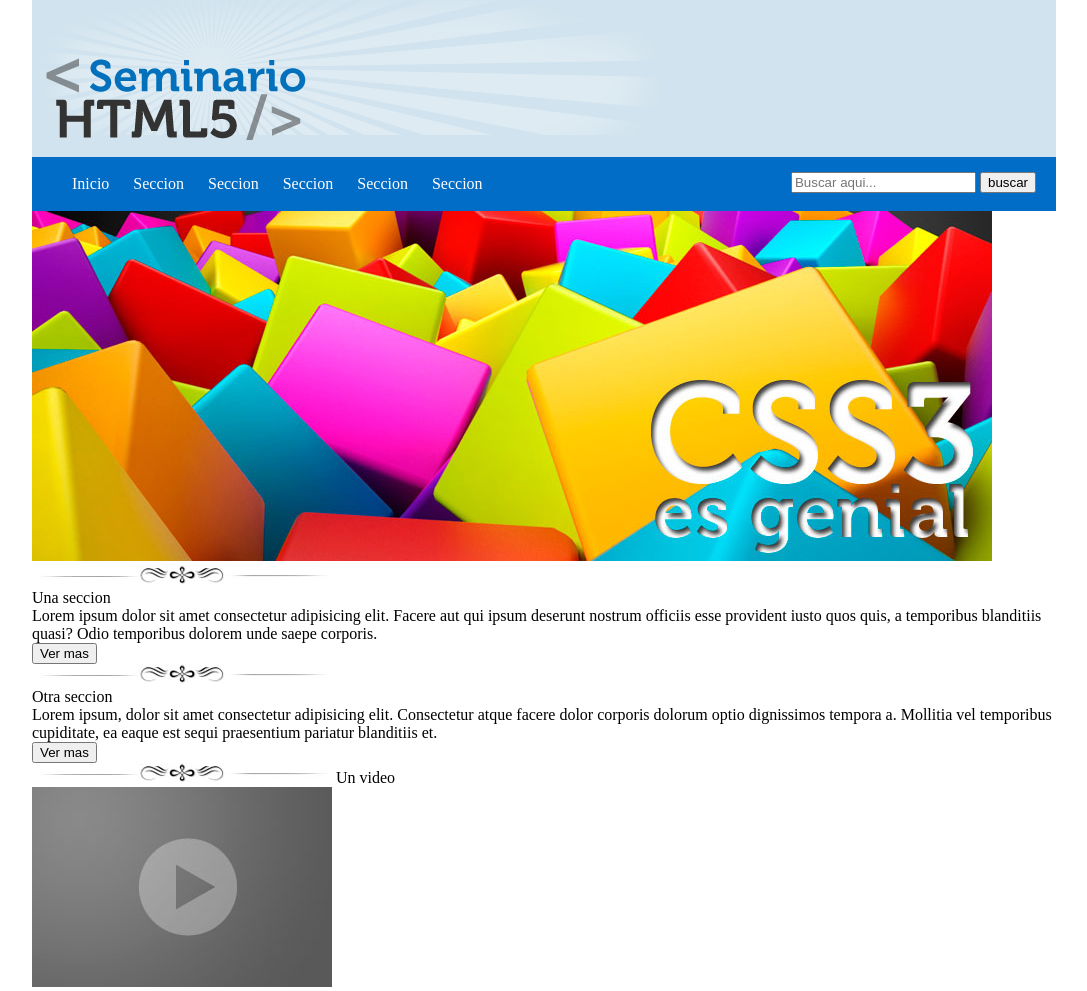
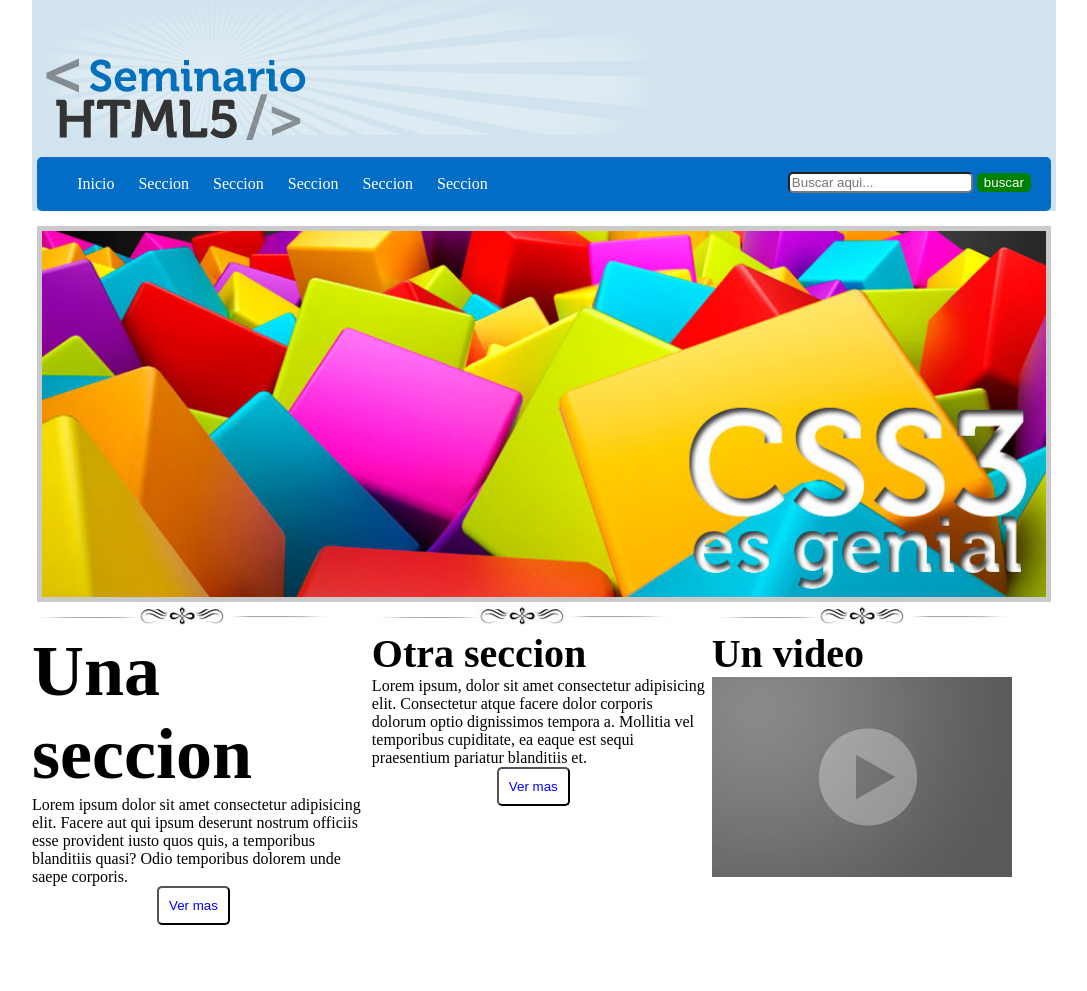
Before and after one commit to Jesus-Manjarrez/pw15162022, a plain HTML site: page PracticaCSS01 /index.html in a window 1280 px wide. Shown: the whole page, without its empty margins (96-1183 px from the left). After the commit the page ends 925 px from the top, so only its background shows below. Drawn offline with Linux system fonts and the light colour scheme.

Commit message:
Practica 1 terminada

```diff
--- a/PracticaCSS01 /css/estilos.css
+++ b/PracticaCSS01 /css/estilos.css
@@ -9,7 +9,19 @@ header{
 }
 header nav{
     background: #026dc6;
+    border-radius: 5px;
+    margin: 0px auto;
     padding: 2px 0px;
+    width: 99%;
+
+}
+header nav form input{
+    border-radius: 5px;
+}
+header nav form input[type="submit"]{
+    background: green;
+    border: 1px solid green;
+    color: white;
 }
 header nav form{
     float: right;
@@ -25,3 +37,36 @@ header nav ul li {
 #logo{
     margin-top: -150px;
 }
+#seccion01{
+    margin-top: 15px;
+}
+#seccion01 article{
+    text-align: center;
+}
+#seccion01 article img{
+    border: 5px solid rgba(150, 150, 150,0.5);
+    width: 98%;
+
+}
+#seccion02 article{
+    display: inline-block;
+    vertical-align: top ;
+    width: 32.8%;
+
+}
+#seccion02 article input[type="submit"]{
+    background: white;
+    border-radius: 5px;
+    color: blue;
+    margin-left: 125px;
+    padding: 10px;
+}
+.unaSeccion{
+    font-size: 4.5em;
+}
+.nito{
+    font-weight: bold; /* negritas */
+}
+.otraSeccion {
+    font-size: 2.5em;
+}
--- a/PracticaCSS01 /index.html
+++ b/PracticaCSS01 /index.html
@@ -34,7 +34,7 @@
         <article>
             <img src="img/separador.jpg" alt="">
             <br>
-            Una seccion
+            <span class="unaSeccion nito">Una seccion</span>
             <br>
             Lorem ipsum dolor sit amet consectetur adipisicing elit.
             Facere aut qui ipsum deserunt nostrum officiis esse provident iusto quos quis,
@@ -45,7 +45,7 @@
         <article>
             <img src="img/separador.jpg" alt="">
             <br>
-            Otra seccion
+            <span class="otraSeccion nito">Otra seccion</span>
             <br>
             Lorem ipsum, dolor sit amet consectetur adipisicing elit. Consectetur atque facere dolor corporis dolorum optio dignissimos tempora a. Mollitia vel temporibus cupiditate, ea eaque est sequi praesentium pariatur blanditiis et.
             <br>
@@ -53,7 +53,7 @@
         </article>
         <article>
             <img src="img/separador.jpg" alt="">
-            Un video
+            <span class="otraSeccion nito"> Un video</span>
             <br>
             <img src="img/video.jpg" alt="">
         </article>
```
Also changed, not shown: PracticaCSS01/index.html (deleted, +0 -61 lines), PracticaCSS01/img/HTML5logo.png (deleted), PracticaCSS01/img/HTML5logo.svg (deleted), PracticaCSS01/img/bgabajo.jpg (deleted), PracticaCSS01/img/bgarriba.jpg (deleted), PracticaCSS01/img/completo.jpg (deleted), PracticaCSS01/img/logo.png (deleted), PracticaCSS01/img/resplandor.png (deleted), PracticaCSS01/img/separador.jpg (deleted), PracticaCSS01/img/slide1.jpg (deleted), PracticaCSS01/img/slide2.jpg (deleted), PracticaCSS01/img/video.jpg (deleted).
